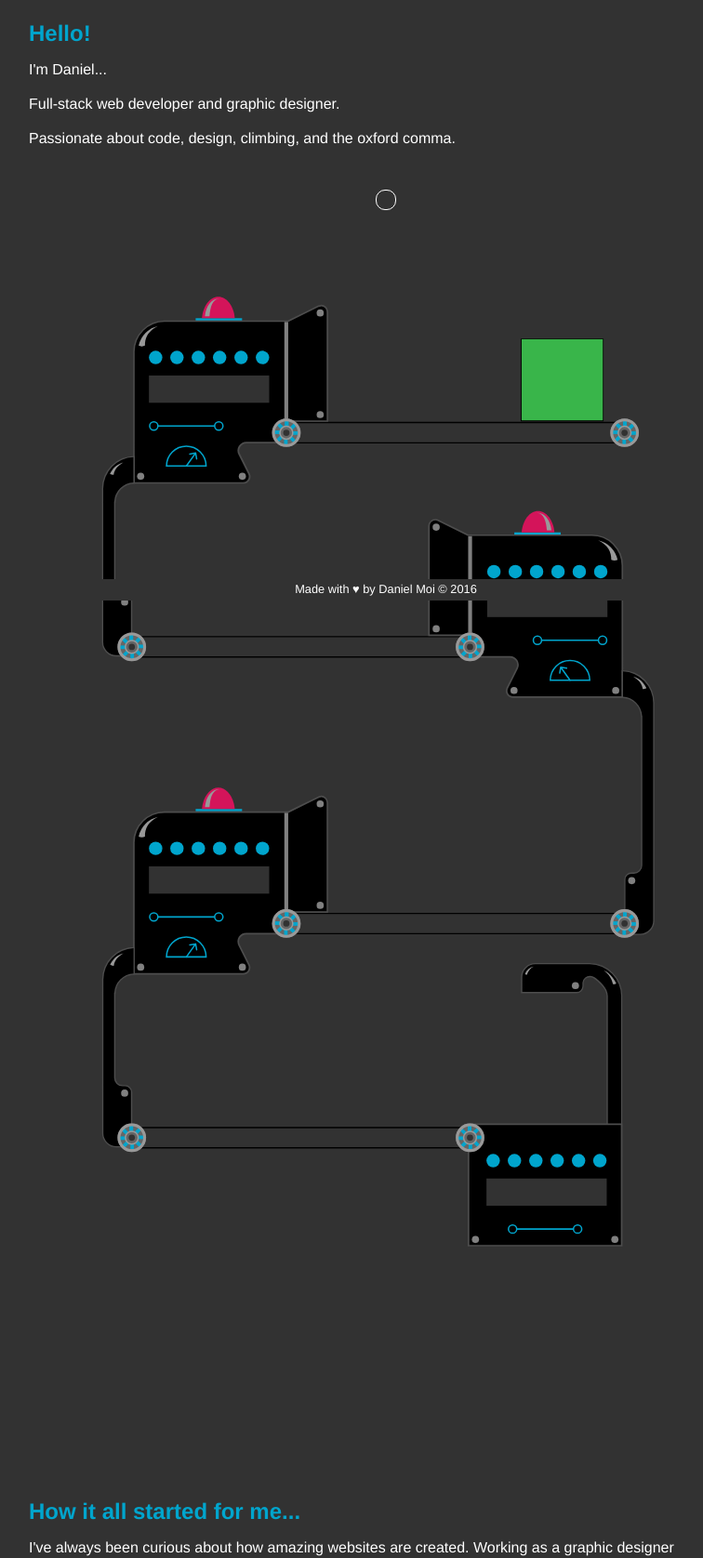
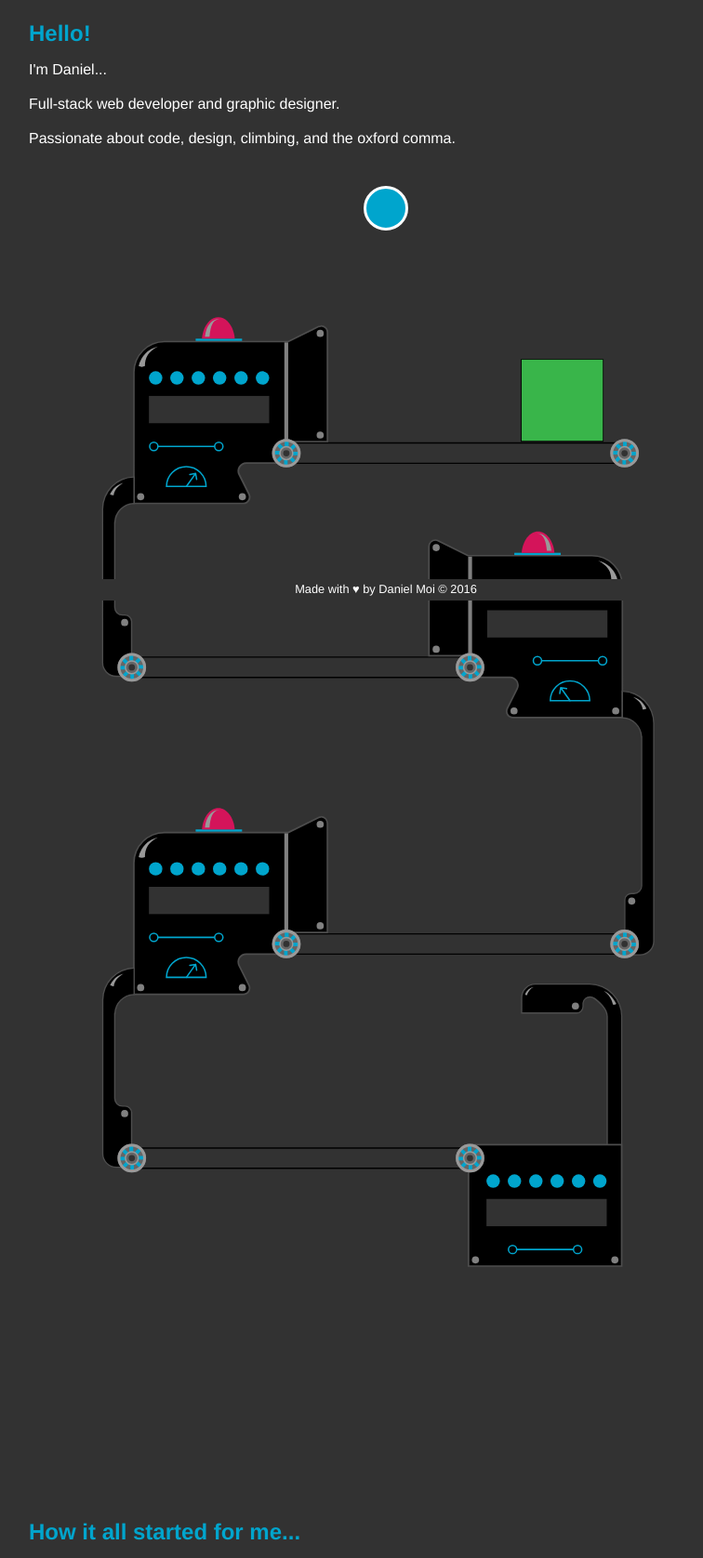
Before and after one commit to danielmoi/portfolio, a PHP site: page / in a window 1280 px wide. Shown: the part 154-1830 px from the top of the page at 93% size, without its empty margins (225-981 px from the left). Run offline with PHP 8.4, Linux system fonts and the light colour scheme.

Commit message:
Enable repeat animation, disable button

```diff
--- a/css/style.css
+++ b/css/style.css
@@ -119,7 +119,18 @@ a {
 
 .btn-container {
   margin: 2em 0;
-  text-align: center; }
+  text-align: center;
+  position: relative; }
+
+.btn-zolt {
+  background: #00a5cd;
+  width: 3rem;
+  height: 3rem;
+  border-radius: 50%;
+  border: 3px solid white; }
+  .btn-zolt:disabled {
+    background: #323232;
+    border-color: #323232; }
 
 fieldset {
   border: none;
@@ -509,9 +520,3 @@ input[type=submit] {
   opacity: 0.95; }
   .design__image:hover {
     opacity: 1; }
-
-#Layer_1 {
-  position: relative; }
-
-#monster {
-  position: absolute; }
--- a/js/main.js
+++ b/js/main.js
@@ -17,6 +17,7 @@ $('.nav__list-item').on('click', function(e) {
 $('.nav__toggle').on('vclick', function(e) {
   $('.nav').toggle();
 });
+
 
 
 ////////////////////////////////////////////////////////////////////////////
--- a/js/monster.js
+++ b/js/monster.js
@@ -82,7 +82,8 @@ var tlM2Down = new TimelineMax({
     console.log('tlM2Down complete');
     tlM2Wobble.pause();
 
-    tlM2Right.restart();
+    // tlM2Right.restart();
+    tlM2Right.play(0);
   }
 });
 tlM2Down.to($m2, 2, {
@@ -95,6 +96,9 @@ var tlM2Right = new TimelineMax({
   onComplete: function() {
     console.log('tlM2Right complete');
     tlWheelB.pause();
+    tlM2Right.pause(0);
+    tlM2Down.pause(0);
+
 
     tlB2Bounce.restart();
     tlD2Move.restart();
@@ -189,6 +193,8 @@ var tlM3Left = new TimelineMax({
   onComplete: function() {
     console.log('tlM3Left complete');
     tlWheelC.pause();
+    tlM3Down.pause(0);
+    tlM3Left.pause(0);
 
     tlWheelD.restart();
     tlB3Bounce.restart();
@@ -283,6 +289,7 @@ var tlMoveHat = new TimelineMax({
   paused: true,
   onComplete: function() {
     console.log('tlMoveHat complete');
+    $('.btn-zolt').prop('disabled', false);
 
     tlBfly.restart();
   }
@@ -343,7 +350,6 @@ var tlBfly = new TimelineMax({
   paused: true,
   onComplete: function() {
     console.log('tlBfly complete');
-    $('.btn-zolt').text('Zolt, again, s\'il vous plait!');
   }
 });
 tlBfly.to($bfly, 1, {
@@ -354,6 +360,12 @@ tlBfly.to($bfly, 1, {
 
 // Let's go!
 $('.btn-zolt').on('click', function() {
+  $(this).prop('disabled', true);
+  tlM1Left.pause(0);
+  tlM4Right.pause(0);
+  tlBfly.pause(0);
+  tlMoveHat.pause(0);
+  tlM4Down.pause(0);
   tlM1Left.restart();
   tlWheelA.restart();
 });
--- a/sass/_buttons.scss
+++ b/sass/_buttons.scss
@@ -16,4 +16,17 @@
 .btn-container {
   margin: 2em 0;
   text-align: center;
+  position: relative;
 }
+
+.btn-zolt {
+  background: $primary;
+  width: 3rem;
+  height: 3rem;
+  border-radius: 50%;
+  border: 3px solid white;
+  &:disabled {
+    background: $gray;
+    border-color: $gray;
+  }
+}
--- a/sass/_monster.scss
+++ /dev/null
@@ -1,7 +0,0 @@
-#Layer_1 {
-  position: relative;
-}
-
-#monster {
-  position: absolute;
-}
```
